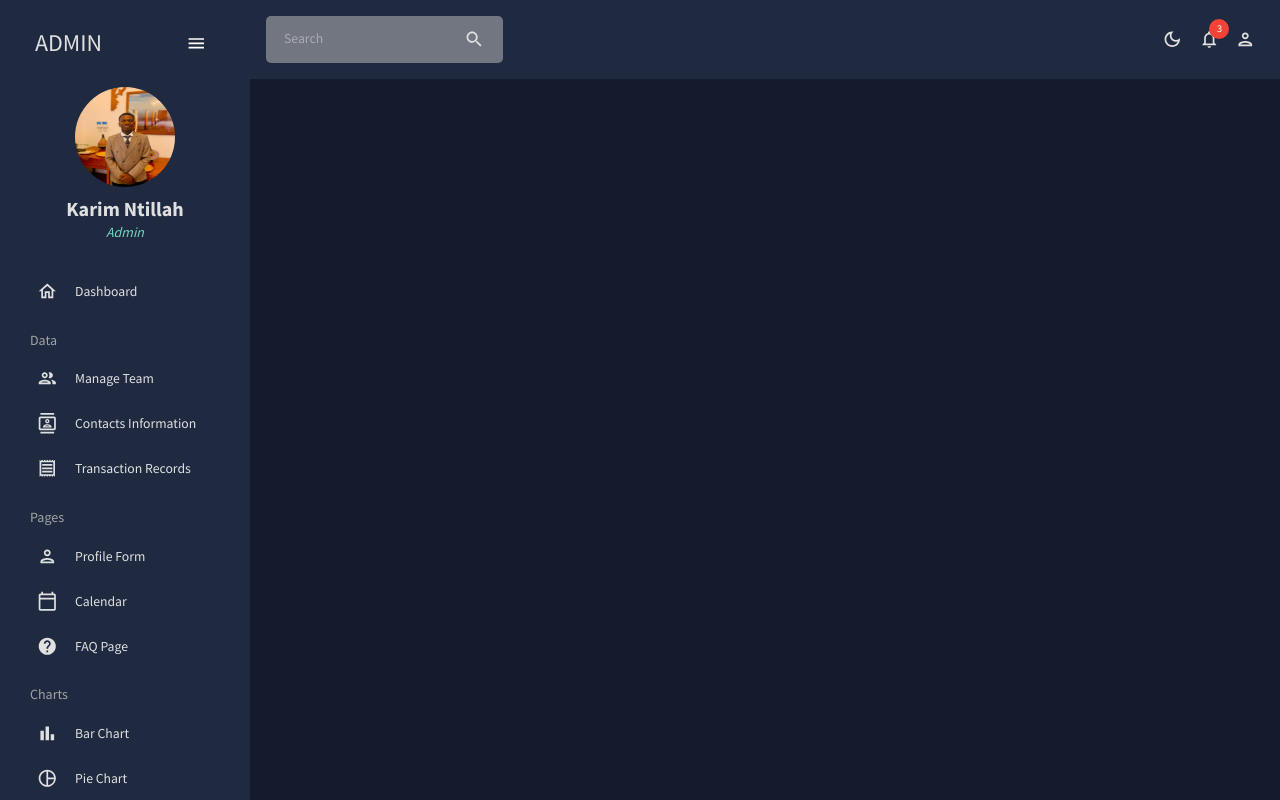
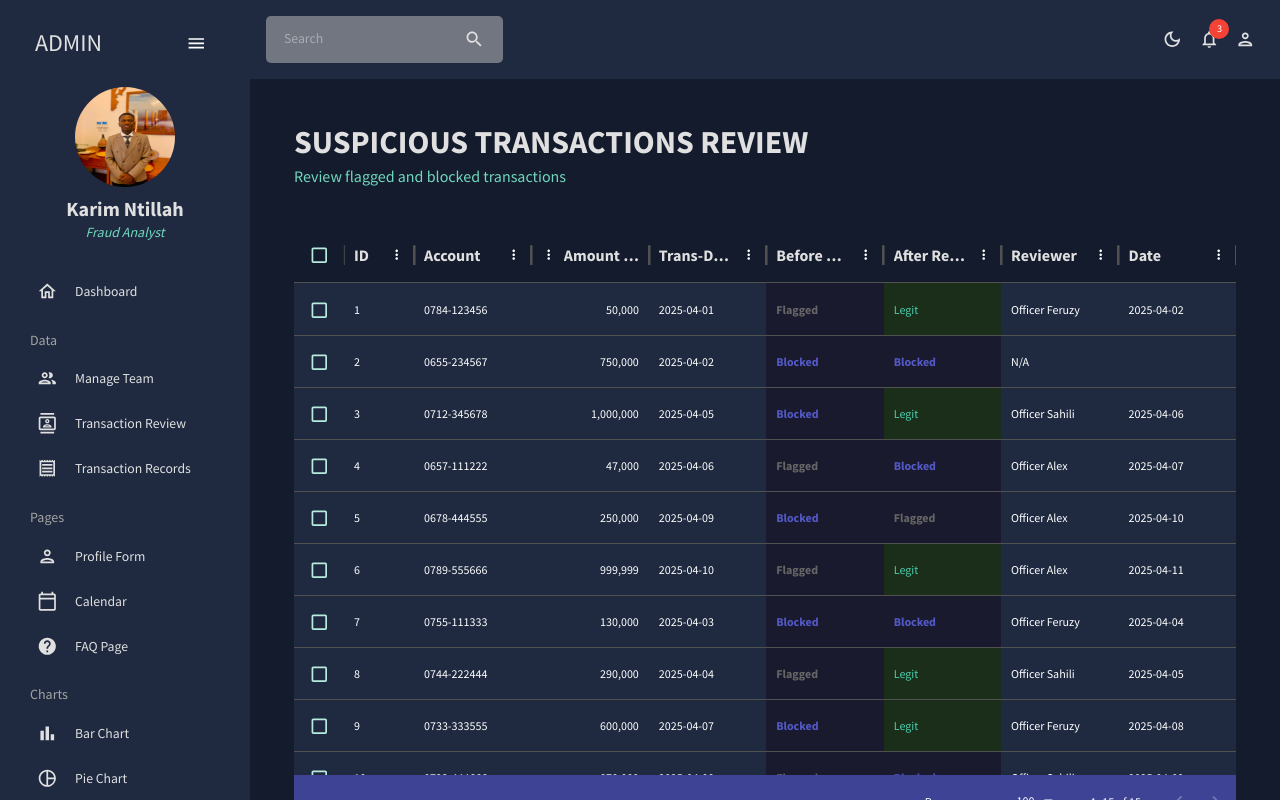
Before and after one commit to FeruzyNtillah/TAZAMA, a React (Create React App) app: page /transactionreview in a window 1280 px wide. Built offline with nearby package versions, Linux system fonts and the light colour scheme.

Commit message:
Initial commit

```diff
--- a/src/App.js
+++ b/src/App.js
@@ -4,7 +4,7 @@ import { Routes, Route } from "react-router-dom";
 import MainLayout from "./scenes/global/MainLayout"; // Fixed import path
 import Dashboard from "./scenes/dashboard";
 import Team from "./scenes/team";
-import Contacts from "./scenes/contacts";
+import TransactionReview from "./scenes/transactionreview";
 import TransactionRecords from "./scenes/transactionrecords";
 import Form from "./scenes/form";
 import Calendar from "./scenes/calendar";
@@ -25,7 +25,7 @@ function App() {
           <Routes>
             <Route path="/" element={<Dashboard />} />
             <Route path="/team" element={<Team />} />
-            <Route path="/contacts" element={<Contacts />} />
+            <Route path="/transactionreview" element={<TransactionReview />} />
             <Route path="/transactionrecords" element={<TransactionRecords />} />
             <Route path="/form" element={<Form />} />
             <Route path="/calendar" element={<Calendar />} />
--- a/src/scenes/contacts/index.jsx
+++ /dev/null
@@ -1,89 +0,0 @@
-import { mockDataContacts } from "../../data/mockData";
-import { Box, useTheme } from "@mui/material";
-import { DataGrid, GridToolbar } from "@mui/x-data-grid";
-import { tokens } from "../../theme";
-import Header from "../../components/Header";
-
-const Contacts = () => {
-  const theme = useTheme();
-  const colors = tokens(theme.palette.mode);
-
-  const columns = [
-    { field: "id", headerName: "ID", width: 70 },
-    { field: "registrarId", headerName: "Registrar ID", width: 130 },
-    {
-      field: "name",
-      headerName: "Name",
-      flex: 1,
-      cellClassName: "name-column--cell",
-    },
-    { field: "email", headerName: "Email", flex: 1 },
-    { field: "city", headerName: "City", flex: 1 },
-    { field: "zipCode", headerName: "Zip Code", flex: 1 },
-  ];
-
-  return (
-    <Box m="20px">
-      <Header title="CONTACTS" subtitle="List of Contacts for Fraud Detection" />
-      <Box
-        m="40px 0 0 0"
-        height="75vh"
-        sx={{
-          "& .MuiDataGrid-root": {
-            border: "none",
-          },
-          "& .MuiDataGrid-cell": {
-            borderBottom: "none",
-          },
-          "& .name-column--cell": {
-            color: colors.greenAccent[300],
-          },
-          "& .MuiDataGrid-columnHeaders": {
-            backgroundColor: colors.blueAccent[700],
-            borderBottom: "none",
-          },
-          "& .MuiDataGrid-virtualScroller": {
-            backgroundColor: colors.primary[400],
-          },
-          "& .MuiDataGrid-footerContainer": {
-            borderTop: "none",
-            backgroundColor: colors.blueAccent[700],
-          },
-          "& .MuiCheckbox-root": {
-            color: `${colors.greenAccent[200]} !important`,
-          },
-        }}
-      >
-        <DataGrid
-          rows={mockDataContacts}
-          columns={columns}
-          components={{ Toolbar: GridToolbar }}
-          checkboxSelection
-          sx={{
-            // Toolbar buttons styling (Moved here)
-            "& .MuiDataGrid-toolbarContainer .MuiButton-text": {
-              color: `${colors.grey[100]} !important`,
-            },
-            // Column headers styling
-            "& .MuiDataGrid-columnHeaders": {
-              backgroundColor: colors.blueAccent[700],
-              color: colors.grey[100],
-              fontSize: "16px",
-            },
-            "& .MuiDataGrid-columnHeaderTitle": {
-              fontWeight: "bold",
-            },
-            "& .MuiDataGrid-columnHeader": {
-              backgroundColor: colors.blueAccent[700],
-              "&:focus, &:focus-within": {
-                outline: "none !important",
-              },
-            },
-          }}
-        />
-      </Box>
-    </Box>
-  );
-};
-
-export default Contacts;
--- a/src/scenes/global/Sidebar.jsx
+++ b/src/scenes/global/Sidebar.jsx
@@ -114,7 +114,7 @@ const SidebarComponent = () => {
                   color={colors.greenAccent[400]}
                   sx={{ fontStyle: "italic" }}
                 >
-                  Admin
+                  Fraud Analyst
                 </Typography>
               </Box>
             </Box>
@@ -129,7 +129,7 @@ const SidebarComponent = () => {
               Data
             </Typography>
             <Item title="Manage Team" to="/team" icon={<PeopleOutlinedIcon />} selected={selected} setSelected={setSelected} />
-            <Item title="Contacts Information" to="/contacts" icon={<ContactsOutlinedIcon />} selected={selected} setSelected={setSelected} />
+            <Item title="Transaction Review" to="/transactionreview" icon={<ContactsOutlinedIcon />} selected={selected} setSelected={setSelected} />
             <Item title="Transaction Records" to="/transactionrecords" icon={<ReceiptOutlinedIcon />} selected={selected} setSelected={setSelected} />
             <Typography variant="h6"
             color={colors.grey[300]}
--- /dev/null
+++ b/src/scenes/transactionreview/index.jsx
@@ -0,0 +1,254 @@
+import { Box, useTheme } from "@mui/material";
+import { DataGrid, GridToolbar } from "@mui/x-data-grid";
+import { tokens } from "../../theme";
+import Header from "../../components/Header";
+
+const TransactionReview = () => {
+  const theme = useTheme();
+  const colors = tokens(theme.palette.mode);
+
+  const transactionRows = [
+    {
+      id: 1,
+      account: "0784-123456",
+      amount: 50000,
+      date: "2025-04-01",
+      initialStatus: "Flagged",
+      currentStatus: "Legit",
+      reviewedBy: "Officer Feruzy",
+      reviewDate: "2025-04-02"
+    },
+    {
+      id: 2,
+      account: "0655-234567",
+      amount: 750000,
+      date: "2025-04-02",
+      initialStatus: "Blocked",
+      currentStatus: "Blocked",
+      reviewedBy: "N/A",
+      reviewDate: ""
+    },
+    {
+      id: 3,
+      account: "0712-345678",
+      amount: 1000000,
+      date: "2025-04-05",
+      initialStatus: "Blocked",
+      currentStatus: "Legit",
+      reviewedBy: "Officer Sahili",
+      reviewDate: "2025-04-06"
+    },
+    {
+      id: 4,
+      account: "0657-111222",
+      amount: 47000,
+      date: "2025-04-06",
+      initialStatus: "Flagged",
+      currentStatus: "Blocked",
+      reviewedBy: "Officer Alex",
+      reviewDate: "2025-04-07"
+    },
+    {
+      id: 5,
+      account: "0678-444555",
+      amount: 250000,
+      date: "2025-04-09",
+      initialStatus: "Blocked",
+      currentStatus: "Flagged",
+      reviewedBy: "Officer Alex",
+      reviewDate: "2025-04-10"
+    },
+    {
+      id: 6,
+      account: "0789-555666",
+      amount: 999999,
+      date: "2025-04-10",
+      initialStatus: "Flagged",
+      currentStatus: "Legit",
+      reviewedBy: "Officer Alex",
+      reviewDate: "2025-04-11"
+    },
+    {
+      id: 7,
+      account: "0755-111333",
+      amount: 130000,
+      date: "2025-04-03",
+      initialStatus: "Blocked",
+      currentStatus: "Blocked",
+      reviewedBy: "Officer Feruzy",
+      reviewDate: "2025-04-04"
+    },
+    {
+      id: 8,
+      account: "0744-222444",
+      amount: 290000,
+      date: "2025-04-04",
+      initialStatus: "Flagged",
+      currentStatus: "Legit",
+      reviewedBy: "Officer Sahili",
+      reviewDate: "2025-04-05"
+    },
+    {
+      id: 9,
+      account: "0733-333555",
+      amount: 600000,
+      date: "2025-04-07",
+      initialStatus: "Blocked",
+      currentStatus: "Legit",
+      reviewedBy: "Officer Feruzy",
+      reviewDate: "2025-04-08"
+    },
+    {
+      id: 10,
+      account: "0722-444666",
+      amount: 870000,
+      date: "2025-04-08",
+      initialStatus: "Flagged",
+      currentStatus: "Blocked",
+      reviewedBy: "Officer Sahili",
+      reviewDate: "2025-04-09"
+    },
+    {
+      id: 11,
+      account: "0711-555777",
+      amount: 145000,
+      date: "2025-04-10",
+      initialStatus: "Blocked",
+      currentStatus: "Flagged",
+      reviewedBy: "Officer Alex",
+      reviewDate: "2025-04-11"
+    },
+    {
+      id: 12,
+      account: "0700-666888",
+      amount: 385000,
+      date: "2025-04-11",
+      initialStatus: "Flagged",
+      currentStatus: "Legit",
+      reviewedBy: "Officer Sahili",
+      reviewDate: "2025-04-12"
+    },
+    {
+      id: 13,
+      account: "0699-777999",
+      amount: 455000,
+      date: "2025-04-12",
+      initialStatus: "Blocked",
+      currentStatus: "Blocked",
+      reviewedBy: "Officer Sahili",
+      reviewDate: "2025-04-13"
+    },
+    {
+      id: 14,
+      account: "0688-888000",
+      amount: 20000,
+      date: "2025-04-13",
+      initialStatus: "Flagged",
+      currentStatus: "Flagged",
+      reviewedBy: "Officer Feruzy",
+      reviewDate: "2025-04-14"
+    },
+    {
+      id: 15,
+      account: "0677-999111",
+      amount: 310000,
+      date: "2025-04-14",
+      initialStatus: "Blocked",
+      currentStatus: "Legit",
+      reviewedBy: "Officer Feruzy",
+      reviewDate: "2025-04-15"
+    }
+  ];
+
+  const columns = [
+    { field: "id", headerName: "ID", width: 70 },
+    { field: "account", headerName: "Account", flex: 1 },
+    { field: "amount", headerName: "Amount (TZS)", flex: 1, type: "number" },
+    { field: "date", headerName: "Trans-Date", flex: 1 },
+    {
+      field: "initialStatus",
+      headerName: "Before Rev",
+      flex: 1,
+      cellClassName: (params) => `status-${params.value.toLowerCase()}`
+    },
+    {
+      field: "currentStatus",
+      headerName: " After Review",
+      flex: 1,
+      cellClassName: (params) => `status-${params.value.toLowerCase()}`
+    },
+    { field: "reviewedBy", headerName: "Reviewer", flex: 1 },
+    { field: "reviewDate", headerName: "Date", flex: 1 }
+  ];
+
+  return (
+    <Box m="20px">
+      <Header
+        title="SUSPICIOUS TRANSACTIONS REVIEW"
+        subtitle="Review flagged and blocked transactions"
+      />
+      <Box
+        m="40px 0 0 0"
+        height="75vh"
+        sx={{
+          "& .MuiDataGrid-root": { border: "none" },
+          "& .MuiDataGrid-cell": { borderBottom: "none" },
+
+          "& .status-blocked": {
+            color: colors.blueAccent[600],
+            fontWeight: "bold",
+            backgroundColor: theme.palette.mode === "dark" ? "#1a1a2e" : "#f5f5ff"
+          },
+          "& .status-flagged": {
+            color: colors.grey[500],
+            fontWeight: "bold",
+            backgroundColor: theme.palette.mode === "dark" ? "#1a1a2e" : "#f5f5ff"
+          },
+          "& .status-legit": {
+            color: colors.greenAccent[500],
+            backgroundColor: theme.palette.mode === "dark" ? "#1a2e1a" : "#f5fff5"
+          },
+
+          "& .MuiDataGrid-columnHeaders": {
+            backgroundColor: colors.blueAccent[700],
+            borderBottom: "none",
+            color: colors.grey[100],
+            fontSize: "16px"
+          },
+          "& .MuiDataGrid-virtualScroller": {
+            backgroundColor: colors.primary[400]
+          },
+          "& .MuiDataGrid-footerContainer": {
+            borderTop: "none",
+            backgroundColor: colors.blueAccent[700]
+          },
+          "& .MuiCheckbox-root": {
+            color: `${colors.greenAccent[200]} !important`
+          }
+        }}
+      >
+        <DataGrid
+          rows={transactionRows}
+          columns={columns}
+          components={{ Toolbar: GridToolbar }}
+          checkboxSelection
+          sx={{
+            "& .MuiDataGrid-toolbarContainer .MuiButton-text": {
+              color: `${colors.grey[100]} !important`
+            },
+            "& .MuiDataGrid-columnHeaderTitle": {
+              fontWeight: "bold"
+            },
+            "& .MuiDataGrid-columnHeader, & .MuiDataGrid-cell": {
+              "&:focus, &:focus-within": {
+                outline: "none !important"
+              }
+            }
+          }}
+        />
+      </Box>
+    </Box>
+  );
+};
+
+export default TransactionReview;
```
